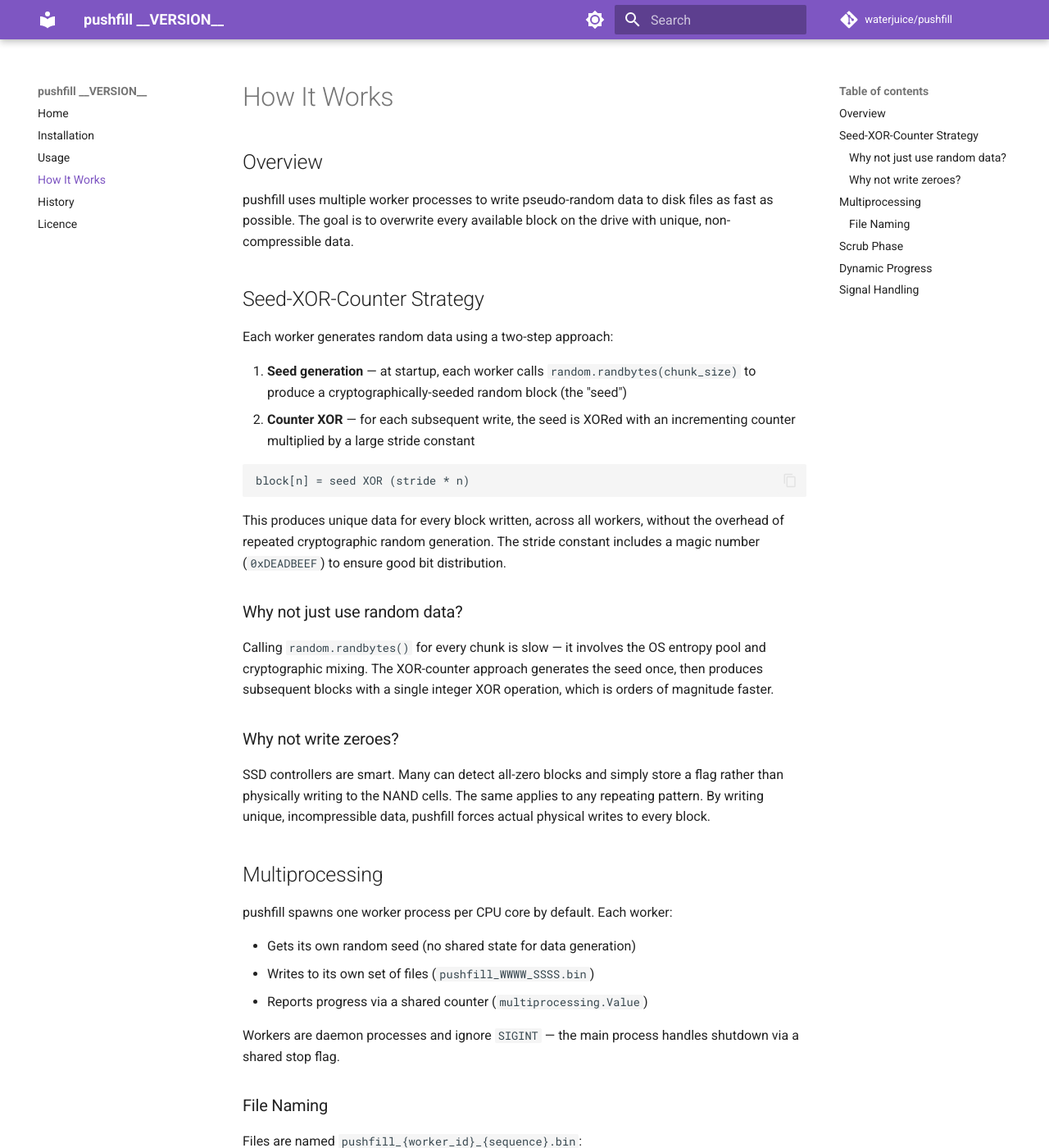
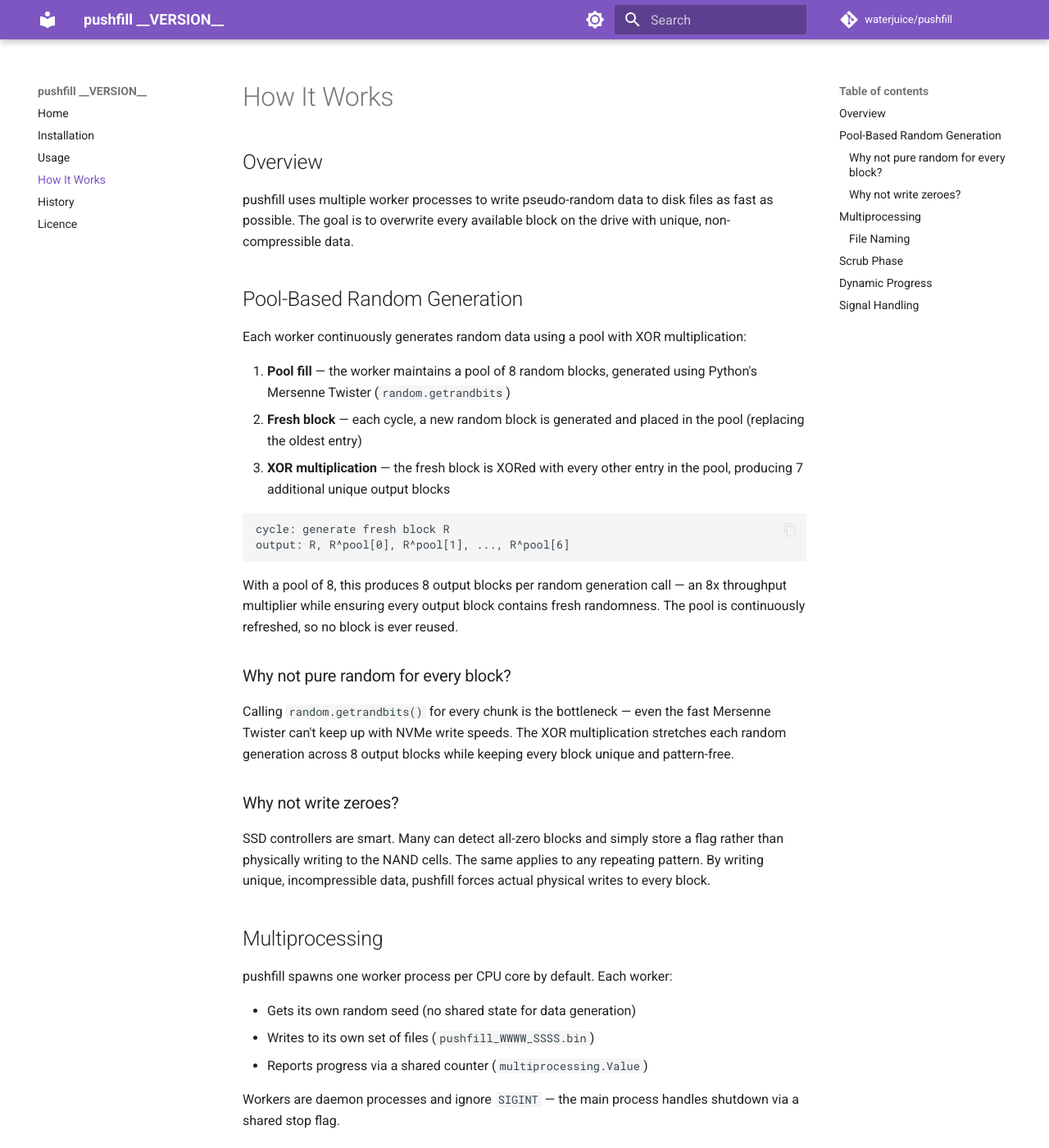
Before and after one commit to WaterJuice/PushFill, an MkDocs documentation site: the page built from docs/how-it-works.md, in a window 1280 px wide and 1400 px high. Shown: the whole window at 82% size. Built offline with MkDocs 1.6.1 and Material for MkDocs 9.7.7, drawn with Linux system fonts in a browser that asks for light colours.

Commit message:
Use pool-based random generation with XOR multiplication, correct speed claims
Replace the seed-XOR-counter data generation strategy with continuous
pool-based random generation. Each worker maintains a pool of 8 random
blocks (Mersenne Twister via getrandbits). Each cycle, a fresh block is
generated and XORed with every other pool entry, producing 8 output
blocks per random call — an 8x throughput multiplier with guaranteed
uniqueness.

Also benchmarked the original v1 C implementation on the same hardware
(Apple Silicon NVMe) — it runs at ~2.6 GB/s, not the ~1 GB/s previously
claimed. Updated all documentation to reflect the real ~3x speedup.

Add blog-post.md for the v2 announcement.

Co-Authored-By: Claude Opus 4.6 <noreply@anthropic.com>

````diff
--- a/docs/how-it-works.md
+++ b/docs/how-it-works.md
@@ -6,29 +6,33 @@ pushfill uses multiple worker processes to write pseudo-random data to disk
 files as fast as possible. The goal is to overwrite every available block on
 the drive with unique, non-compressible data.
 
-## Seed-XOR-Counter Strategy
+## Pool-Based Random Generation
 
-Each worker generates random data using a two-step approach:
+Each worker continuously generates random data using a pool with XOR
+multiplication:
 
-1. **Seed generation** — at startup, each worker calls `random.randbytes(chunk_size)`
-   to produce a cryptographically-seeded random block (the "seed")
-2. **Counter XOR** — for each subsequent write, the seed is XORed with an
-   incrementing counter multiplied by a large stride constant
+1. **Pool fill** — the worker maintains a pool of 8 random blocks, generated
+   using Python's Mersenne Twister (`random.getrandbits`)
+2. **Fresh block** — each cycle, a new random block is generated and placed
+   in the pool (replacing the oldest entry)
+3. **XOR multiplication** — the fresh block is XORed with every other entry
+   in the pool, producing 7 additional unique output blocks
 
 ```
-block[n] = seed XOR (stride * n)
+cycle: generate fresh block R
+output: R, R^pool[0], R^pool[1], ..., R^pool[6]
 ```
 
-This produces unique data for every block written, across all workers, without
-the overhead of repeated cryptographic random generation. The stride constant
-includes a magic number (`0xDEADBEEF`) to ensure good bit distribution.
+With a pool of 8, this produces 8 output blocks per random generation call —
+an 8x throughput multiplier while ensuring every output block contains fresh
+randomness. The pool is continuously refreshed, so no block is ever reused.
 
-### Why not just use random data?
+### Why not pure random for every block?
 
-Calling `random.randbytes()` for every chunk is slow — it involves the OS
-entropy pool and cryptographic mixing. The XOR-counter approach generates
-the seed once, then produces subsequent blocks with a single integer XOR
-operation, which is orders of magnitude faster.
+Calling `random.getrandbits()` for every chunk is the bottleneck — even the
+fast Mersenne Twister can't keep up with NVMe write speeds. The XOR
+multiplication stretches each random generation across 8 output blocks while
+keeping every block unique and pattern-free.
 
 ### Why not write zeroes?
 
````
Also changed, not shown: CHANGELOG.md (+2 -2 lines), blog-post.md (added, +102 -0 lines), docs/history.md (+5 -4 lines), docs/index.md (+5 -4 lines), random_bench.py (+84 -34 lines), 1 other file.
